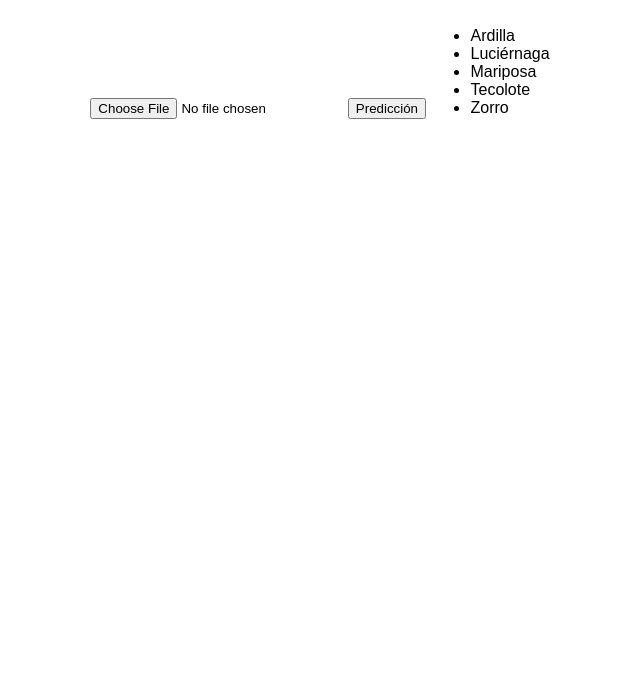
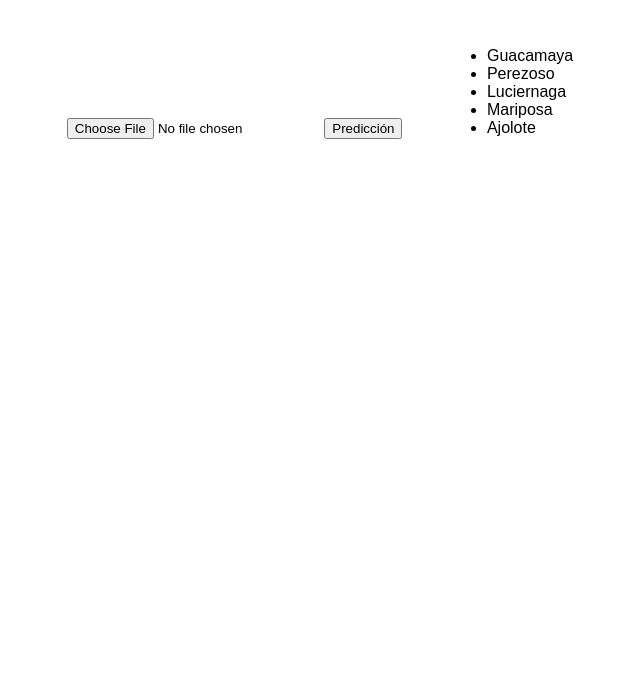
Before and after one commit to AlbertoNava519/imagen-con-prediccion, a plain HTML site: page Proyecto/index.html in a window 1280 px wide. Shown: the part 111-800 px from the top of the page, without its empty margins (320-960 px from the left). Drawn offline with Linux system fonts and the light colour scheme.

Commit message:
Update index.html

```diff
--- a/Proyecto/index.html
+++ b/Proyecto/index.html
@@ -41,11 +41,13 @@
 
   <!-- Lista de puntos -->
   <ul>
-    <li>Ardilla</li>
-    <li>Luciérnaga</li>
+  <ul>
+    <li>Guacamaya</li>
+    <li>Perezoso</li>
+    <li>Luciernaga</li>
     <li>Mariposa</li>
-    <li>Tecolote</li>
-    <li>Zorro</li>
+    <li>Ajolote</li>
+  </ul>
   </ul>
 
   <script>
```
